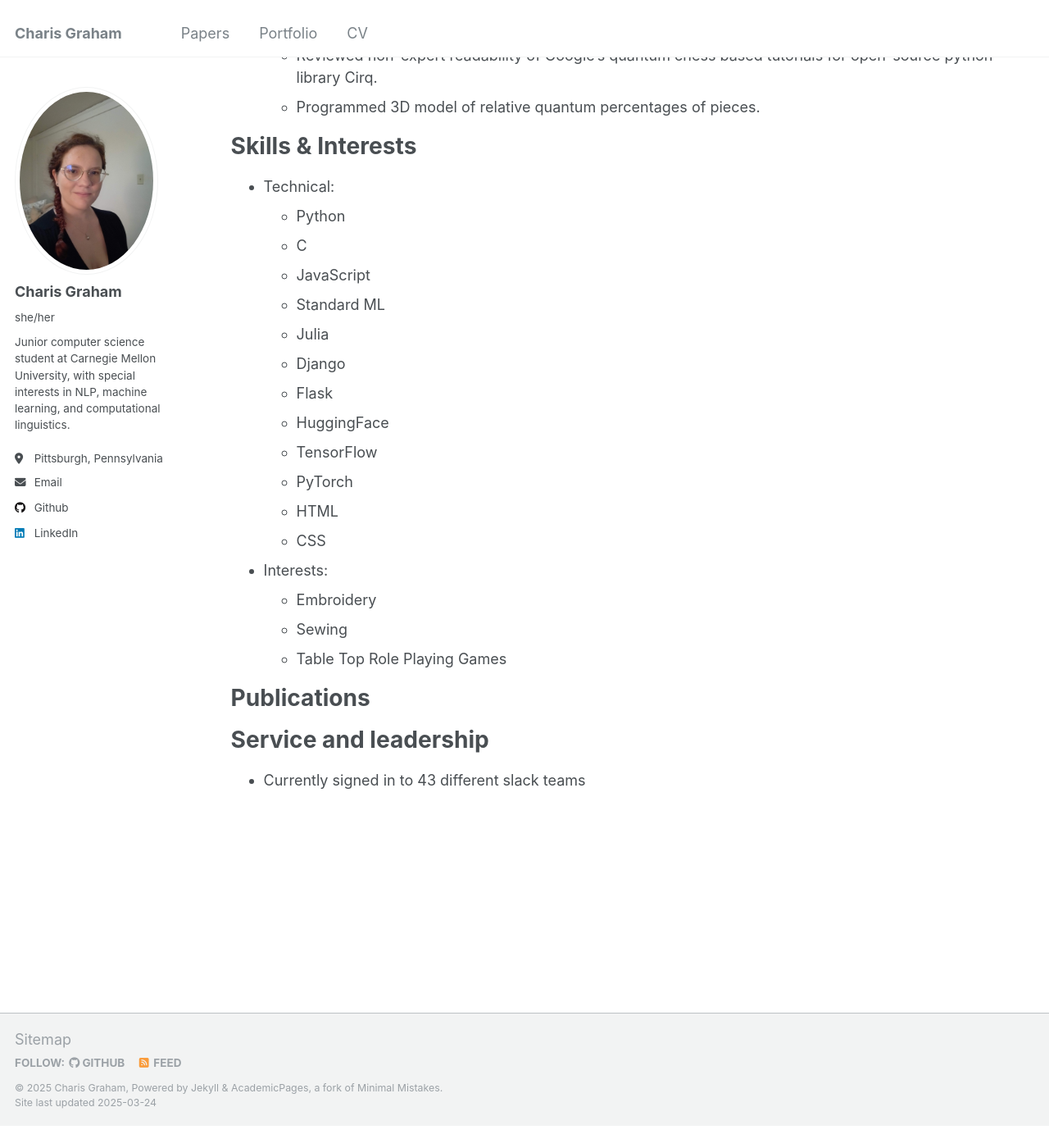
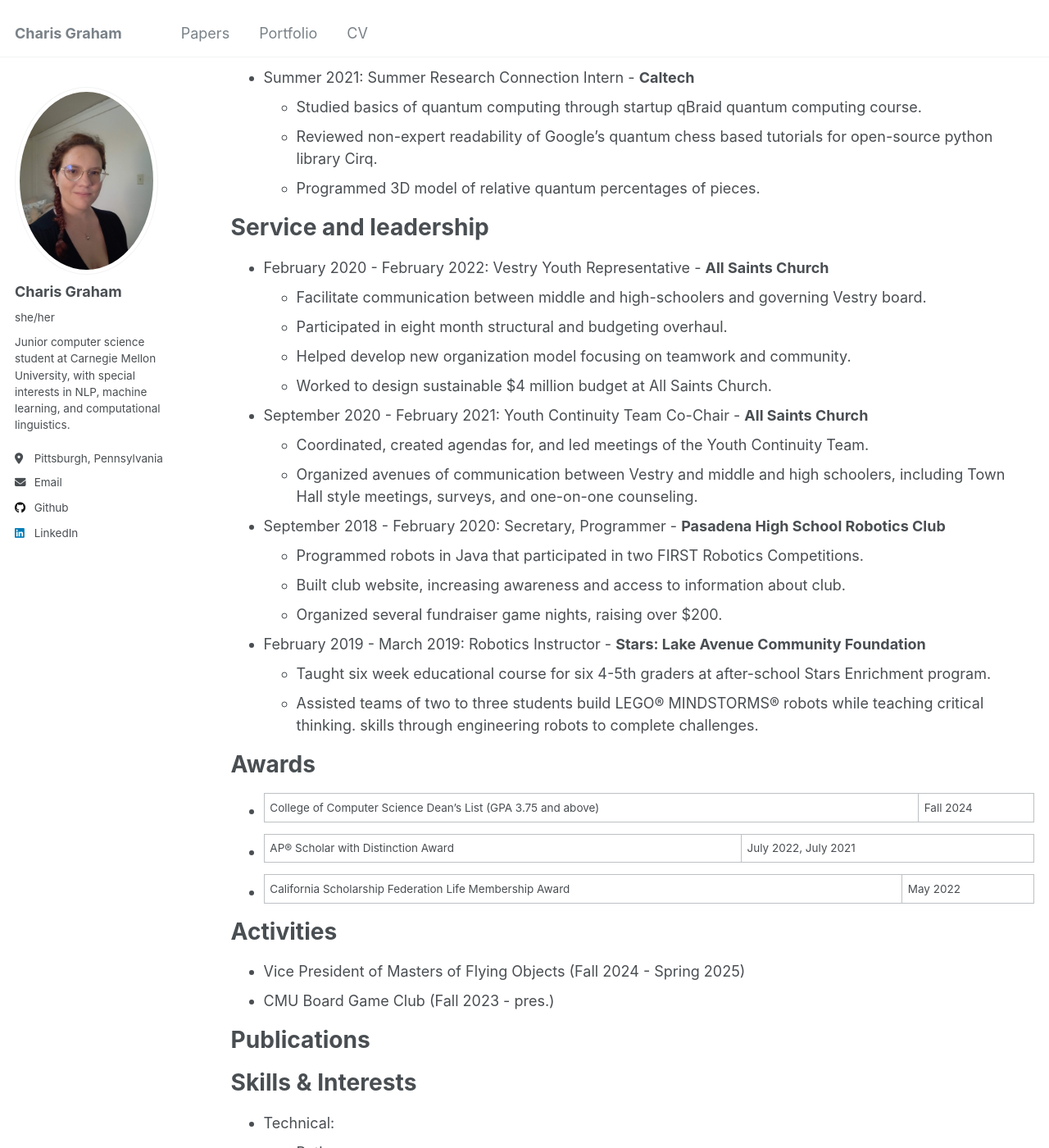
Before and after one commit to Charis-Graham/Charis-Graham.github.io, a Jekyll site: the page built from _pages/cv.md, in a window 1280 px wide and 1400 px high, scrolled down 639 px. Shown: the whole window at 82% size. Built offline with Jekyll 4.4.1, drawn with Linux system fonts in a browser that asks for light colours; before the commit the page ends 2012 px from its top, so only the background shows below that; some of the changed text lies outside the part shown.

Commit message:
Update cv.md

```diff
--- a/_pages/cv.md
+++ b/_pages/cv.md
@@ -12,24 +12,64 @@ redirect_from:
 Education
 ======
 * B.S. in Computer Science, Carnegie Mellon University with minor in Language Technologies, 2026 (expected)
+  * Selected Coursework: 11-424 Subword Modeling, 11-411 Natural Language Processing, 11-344 ML in Practice
 * High School Diploma, Pasadena High School, 2022
+  * Selected Coursework: AP Computer Science Principles, Web App Development 1, 2, & 3
 
 Work experience
 ======
-* Summer 2024: Summer Undergraduate Research Intern - Carnegie Mellon University
+* Summer 2024: Summer Undergraduate Research Intern - **Carnegie Mellon University**
   * Combined research into deep transfer learning metric XferBench and the ELCC corpora of emergent
 communication simulations to generate scores for further analysis.
   * Formulated and tested hypotheses by programming an algorithm to sort, test, and plot linear correlation of
 metadata features found in ELCC and XferBench scores and communicated findings in a peer-reviewed paper.
 
-* Fall 2022-Present: Undergraduate Library Assistant - Carnegie Mellon University Libraries
+* Fall 2022 - Present: Undergraduate Library Assistant - **Carnegie Mellon University Libraries**
   * Managed daily operations of library facilities, including check-ins and check-outs of library materials, assisting
 patrons in finding and using library resources, and maintaining organization of library materials.
 
-* Summer 2021: Summer Research Connection Intern - Caltech
+* Summer 2021: Summer Research Connection Intern - **Caltech**
   * Studied basics of quantum computing through startup qBraid quantum computing course.
   * Reviewed non-expert readability of Google’s quantum chess based tutorials for open-source python library Cirq.
   * Programmed 3D model of relative quantum percentages of pieces.
+
+Service and leadership
+======
+* February 2020 - February 2022: Vestry Youth Representative - **All Saints Church**
+  * Facilitate communication between middle and high-schoolers and governing Vestry board.
+  * Participated in eight month structural and budgeting overhaul.
+  * Helped develop new organization model focusing on teamwork and community.
+  * Worked to design sustainable $4 million budget at All Saints Church.
+* September 2020 - February 2021: Youth Continuity Team Co-Chair - **All Saints Church**
+  * Coordinated, created agendas for, and led meetings of the Youth Continuity Team.
+  * Organized avenues of communication between Vestry and middle and high schoolers, including Town Hall style
+meetings, surveys, and one-on-one counseling.
+* September 2018 - February 2020: Secretary, Programmer - **Pasadena High School Robotics Club**
+  * Programmed robots in Java that participated in two FIRST Robotics Competitions.
+  * Built club website, increasing awareness and access to information about club.
+  * Organized several fundraiser game nights, raising over $200.
+* February 2019 - March 2019: Robotics Instructor - **Stars: Lake Avenue Community Foundation**
+  * Taught six week educational course for six 4-5th graders at after-school Stars Enrichment program.
+  * Assisted teams of two to three students build LEGO® MINDSTORMS® robots while teaching critical thinking.
+skills through engineering robots to complete challenges.
+
+
+Awards
+======
+*  College of Computer Science Dean’s List (GPA 3.75 and above) | Fall 2024
+*  AP® Scholar with Distinction Award | July 2022, July 2021
+*  California Scholarship Federation Life Membership Award | May 2022
+
+Activities
+======
+* Vice President of Masters of Flying Objects (Fall 2024 - Spring 2025)
+* CMU Board Game Club (Fall 2023 - pres.)
+
+Publications
+======
+  <ul>{% for post in site.publications reversed %}
+    {% include archive-single-cv.html %}
+  {% endfor %}</ul>
 
 Skills & Interests
 ======
@@ -50,13 +90,3 @@ Skills & Interests
   * Embroidery
   * Sewing
   * Table Top Role Playing Games
-
-Publications
-======
-  <ul>{% for post in site.publications reversed %}
-    {% include archive-single-cv.html %}
-  {% endfor %}</ul>
-
-Service and leadership
-======
-* Currently signed in to 43 different slack teams
```
